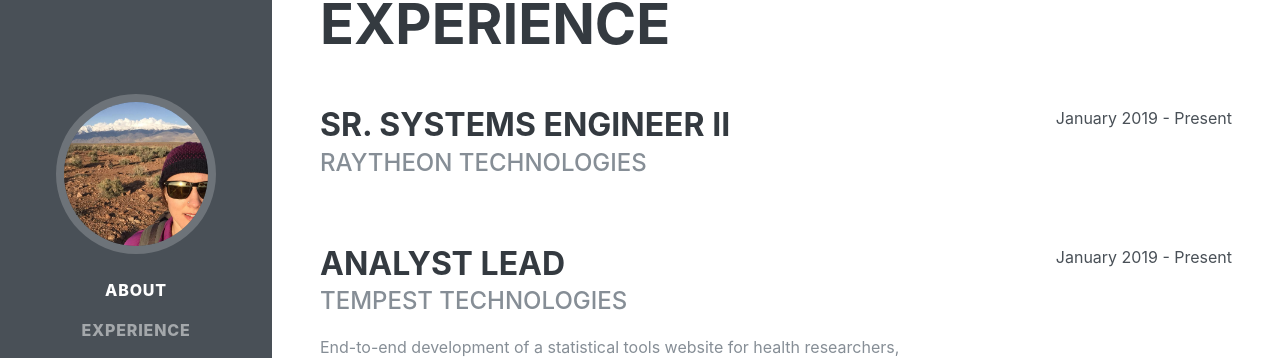
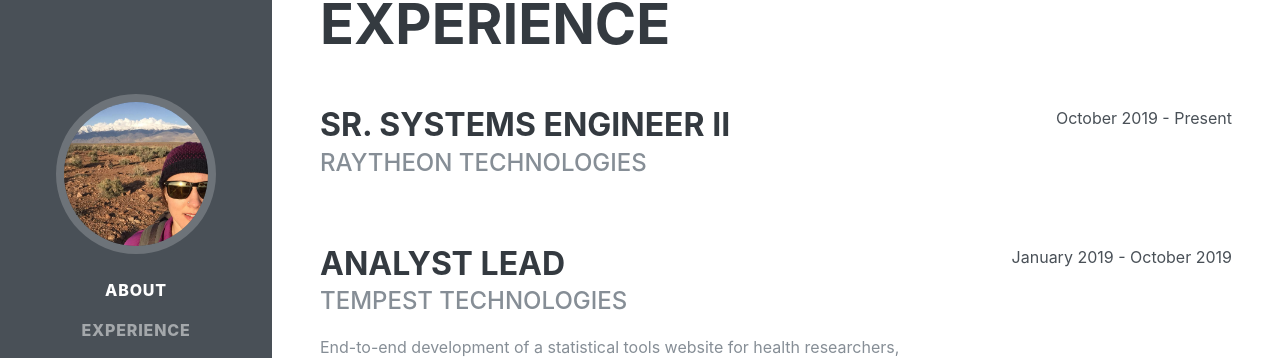
Before and after one commit to keholmbeck/keholmbeck.github.io, a Jekyll site: the page built from index.md, in a window 1280 px wide and 900 px high, scrolled down 806 px. Shown: the part 152-510 px from the top of the window. Built offline with Jekyll 4.4.1, drawn with Linux system fonts in a browser that asks for light colours; some web fonts are replaced.

Commit message:
Update experience.html

```diff
--- a/_includes/experience.html
+++ b/_includes/experience.html
@@ -9,7 +9,7 @@
             <div class="subheading mb-3">Raytheon Technologies</div>
           </div>
           <div class="resume-date text-md-right">
-            <span class="text-primary">January 2019 - Present</span>
+            <span class="text-primary">October 2019 - Present</span>
           </div>
         </div>
 
@@ -21,7 +21,7 @@
             </p>
           </div>
           <div class="resume-date text-md-right">
-            <span class="text-primary">January 2019 - Present</span>
+            <span class="text-primary">January 2019 - October 2019</span>
           </div>
         </div>
 
```
